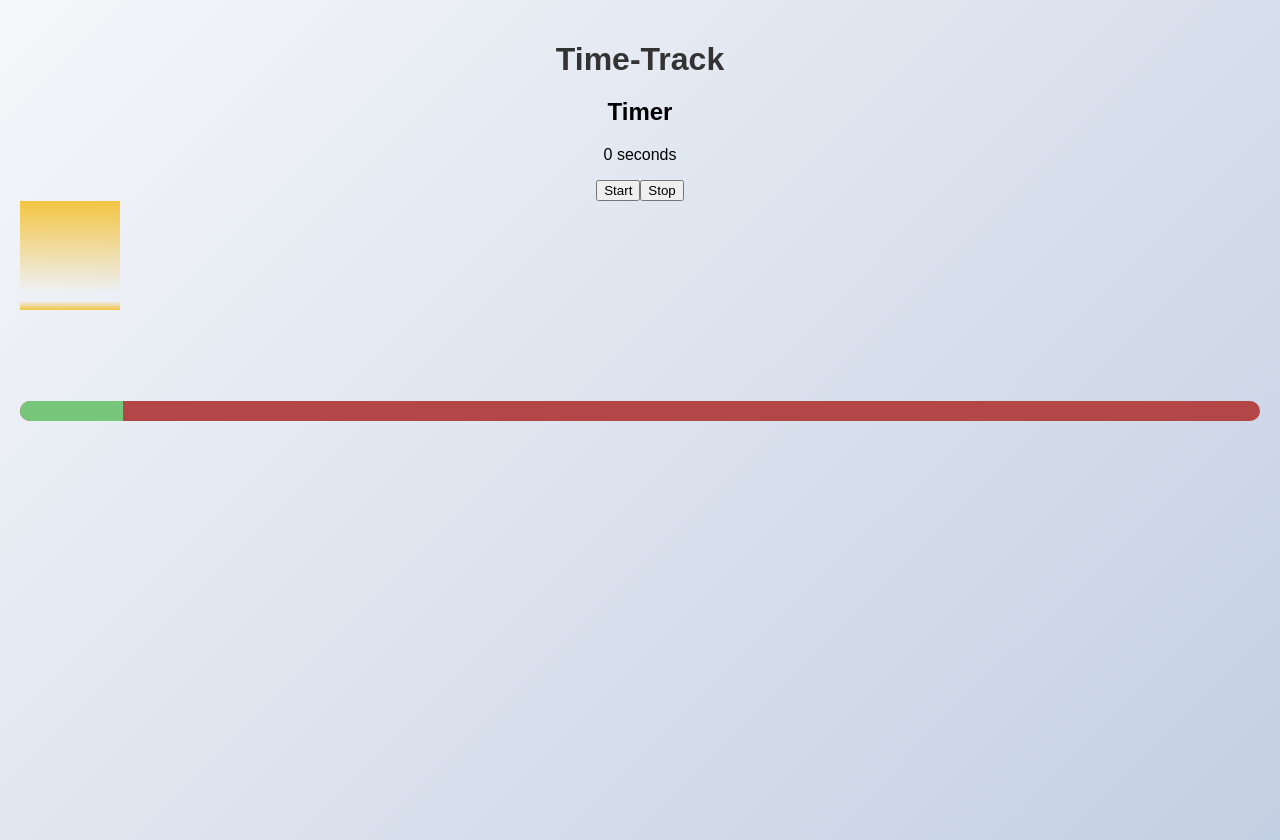
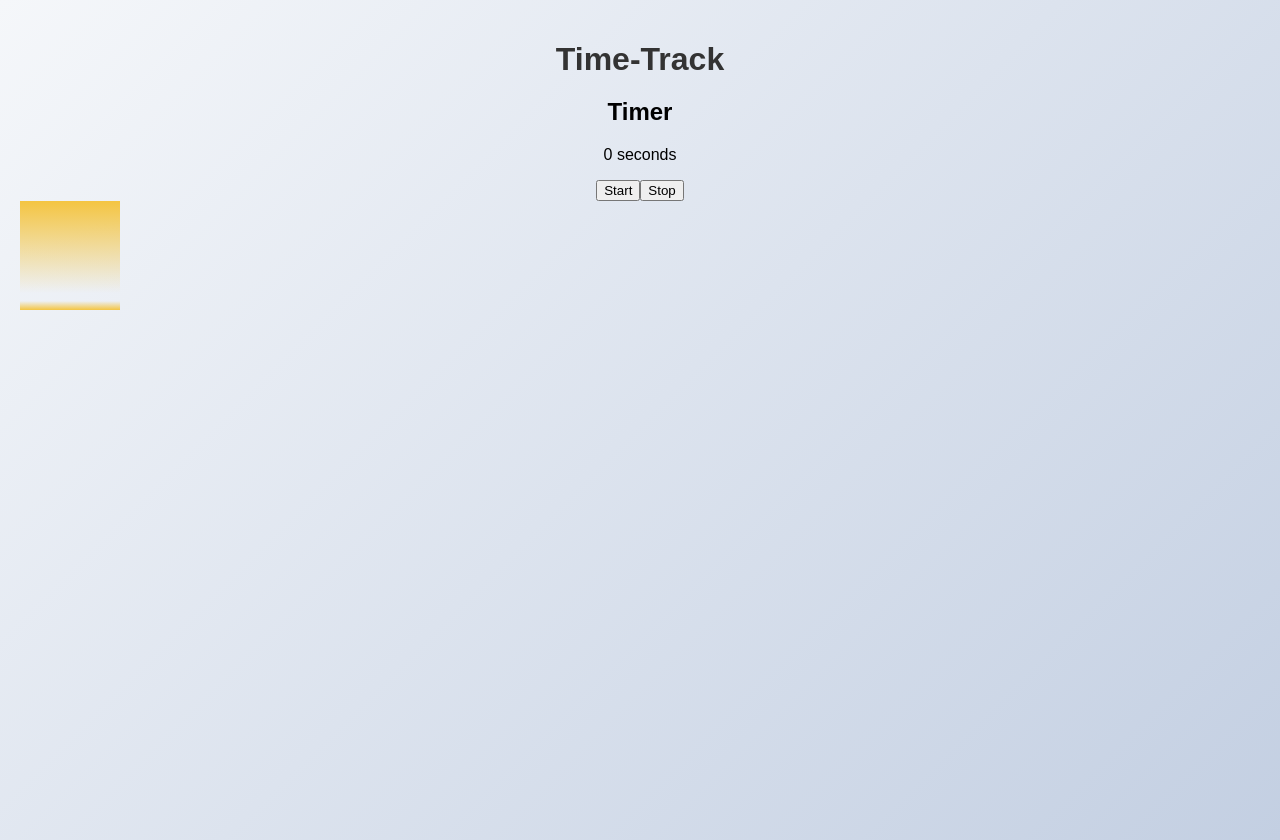
Before and after one commit to Irhazi-John-Markus/Time-Track, an Angular app: page / in a window 1280 px wide. Built offline with nearby package versions, Linux system fonts and the light colour scheme.

Commit message:
updated-timer

```diff
--- a/src/app/progress-bar/progress-bar.component.css
+++ b/src/app/progress-bar/progress-bar.component.css
@@ -1,13 +1,23 @@
-.progress-bar-container {
-    width: 100%;
-    height: 20px;
-    background-color: #b34646;
-    border-radius: 10px;
-    overflow: hidden;
-  }
+/* filepath: /c:/Users/joirhazi/OneDrive - NTT DATA EMEAL/Desktop/Time-Track/src/app/timer/timer.component.css */
+.circular-progress {
+  width: 150px;
+  height: 150px;
+  position: relative;
+  margin-top: 20px;
+}
 
-  .progress-bar {
-    height: 100%;
-    background-color: #76c77a;
-    transition: width 0.1s linear;
-  }
+.circular-progress .circle {
+  width: 100%;
+  height: 100%;
+  border-radius: 50%;
+  border: 10px solid transparent;
+  border-top-color: #76c7c0;
+  position: absolute;
+  top: 0;
+  left: 0;
+  transform: rotate(-90deg);
+  transform-origin: center;
+  transition: stroke-dashoffset 0.5s;
+  stroke-dasharray: 440;
+  stroke-dashoffset: 440;
+}
--- a/src/app/timer/timer.component.html
+++ b/src/app/timer/timer.component.html
@@ -1,7 +1,10 @@
+<!-- filepath: /c:/Users/joirhazi/OneDrive - NTT DATA EMEAL/Desktop/Time-Track/src/app/timer/timer.component.html -->
 <div>
   <h2>Timer</h2>
   <p>{{ getFormattedTime() }}</p>
-
   <button (click)="startTimer()">Start</button>
   <button (click)="stopTimer()">Stop</button>
+  <div class="circular-progress">
+    <div class="circle" [style.strokeDashoffset]="440 - (progress / 100) * 440"></div>
+  </div>
 </div>
--- a/src/app/timer/timer.component.ts
+++ b/src/app/timer/timer.component.ts
@@ -1,33 +1,23 @@
+// filepath: /c:/Users/joirhazi/OneDrive - NTT DATA EMEAL/Desktop/Time-Track/src/app/timer/timer.component.ts
 import { Component } from '@angular/core';
-import { DecimalPipe } from '@angular/common';
 
 @Component({
   selector: 'app-timer',
   templateUrl: './timer.component.html',
-  // Removed direct use of number pipe in the template
-
-  styleUrls: ['./timer.component.css'],
-  providers: [DecimalPipe]
+  styleUrls: ['./timer.component.css']
 })
 export class TimerComponent {
   startTime: number | null = null;
   elapsedTime: number = 0;
   timerInterval: any;
-
-  constructor(private decimalPipe: DecimalPipe) {}
-
-  getFormattedTime(): string {
-    return this.decimalPipe.transform(this.elapsedTime / 1000, '1.0-0') + ' seconds';
-  }
-
-  // Added method to use in the template
-
+  progress: number = 0;
 
   startTimer() {
     if (!this.startTime) {
       this.startTime = Date.now() - this.elapsedTime;
       this.timerInterval = setInterval(() => {
         this.elapsedTime = Date.now() - this.startTime!;
+        this.progress = (this.elapsedTime / (2 * 60 * 60 * 1000)) * 100; // Progress for 2 hours
       }, 1000);
     }
   }
@@ -38,4 +28,8 @@ export class TimerComponent {
       this.startTime = null;
     }
   }
+
+  getFormattedTime(): string {
+    return (this.elapsedTime / 1000).toFixed(0) + ' seconds';
+  }
 }
```
